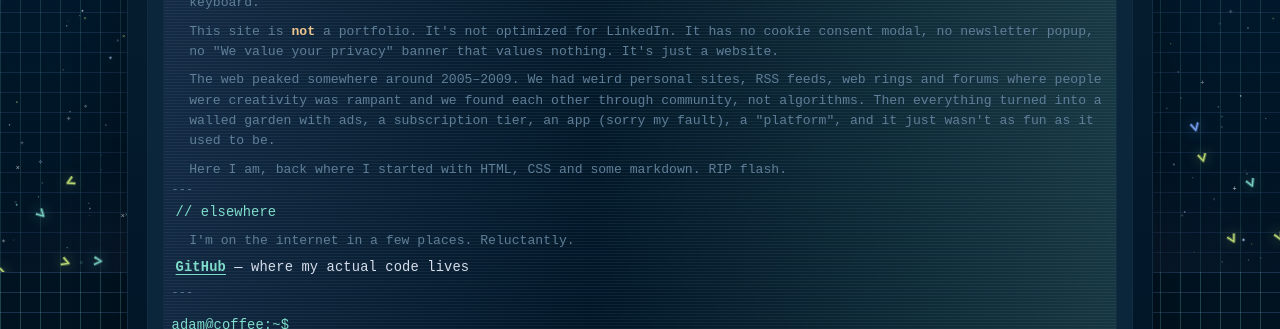
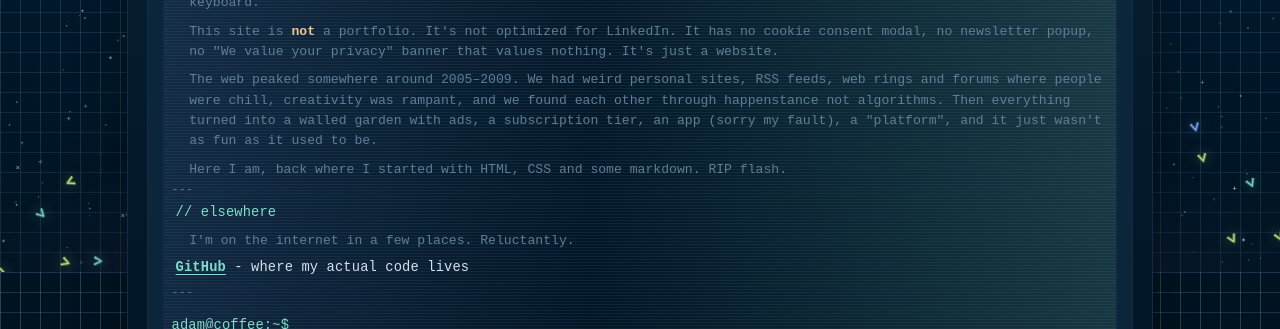
Before and after one commit to AdamWardVGP/adammakes-coffee, an Astro site: page /whois in a window 1280 px wide. Shown: the part 528-857 px from the top of the page. Built offline with nearby package versions, Linux system fonts and the light colour scheme; Astro itself is replaced by a stand-in of ours.

Commit message:
Fix typos

```diff
--- a/src/pages/whois.astro
+++ b/src/pages/whois.astro
@@ -47,14 +47,14 @@ import BaseLayout from "../layouts/BaseLayout.astro";
                     <p class="terminal-line"><span class="prompt"></span> <span class="tval cyan">// about</span></p>
                     <p class="terminal-output">I'm Adam. I make coffee, play games, write software, cook food, and share space with my partner and two incredible cats who can jump through hoops but still can't understand that I don't want them on my keyboard.</p>
                     <p class="terminal-output">This site is <em>not</em> a portfolio. It's not optimized for LinkedIn. It has no cookie consent modal, no newsletter popup, no "We value your privacy" banner that values nothing. It's just a website.</p>
-                    <p class="terminal-output">The web peaked somewhere around 2005&ndash;2009. We had weird personal sites, RSS feeds, web rings and forums where people were creativity was rampant and we found each other through community, not algorithms. Then everything turned into a walled garden with ads, a subscription tier, an app (sorry my fault), a "platform", and it just wasn't as fun as it used to be.</p>
+                    <p class="terminal-output">The web peaked somewhere around 2005&ndash;2009. We had weird personal sites, RSS feeds, web rings and forums where people were chill, creativity was rampant, and we found each other through happenstance not algorithms. Then everything turned into a walled garden with ads, a subscription tier, an app (sorry my fault), a "platform", and it just wasn't as fun as it used to be.</p>
                     <p class="terminal-output">Here I am, back where I started with HTML, CSS and some markdown. RIP flash.</p>
 
                     <p class="terminal-line dim">---</p>
 
                     <p class="terminal-line"><span class="prompt"></span> <span class="tval cyan">// elsewhere</span></p>
                     <p class="terminal-output">I'm on the internet in a few places. Reluctantly.</p>
-                    <p class="terminal-line terminal-link-line"><span class="prompt"></span> <a href="https://github.com/AdamWardVGP" target="_blank" rel="noopener noreferrer">GitHub</a> &mdash; where my actual code lives</p>
+                    <p class="terminal-line terminal-link-line"><span class="prompt"></span> <a href="https://github.com/AdamWardVGP" target="_blank" rel="noopener noreferrer">GitHub</a> - where my actual code lives</p>
 
                     <p class="terminal-line dim">---</p>
 
```
